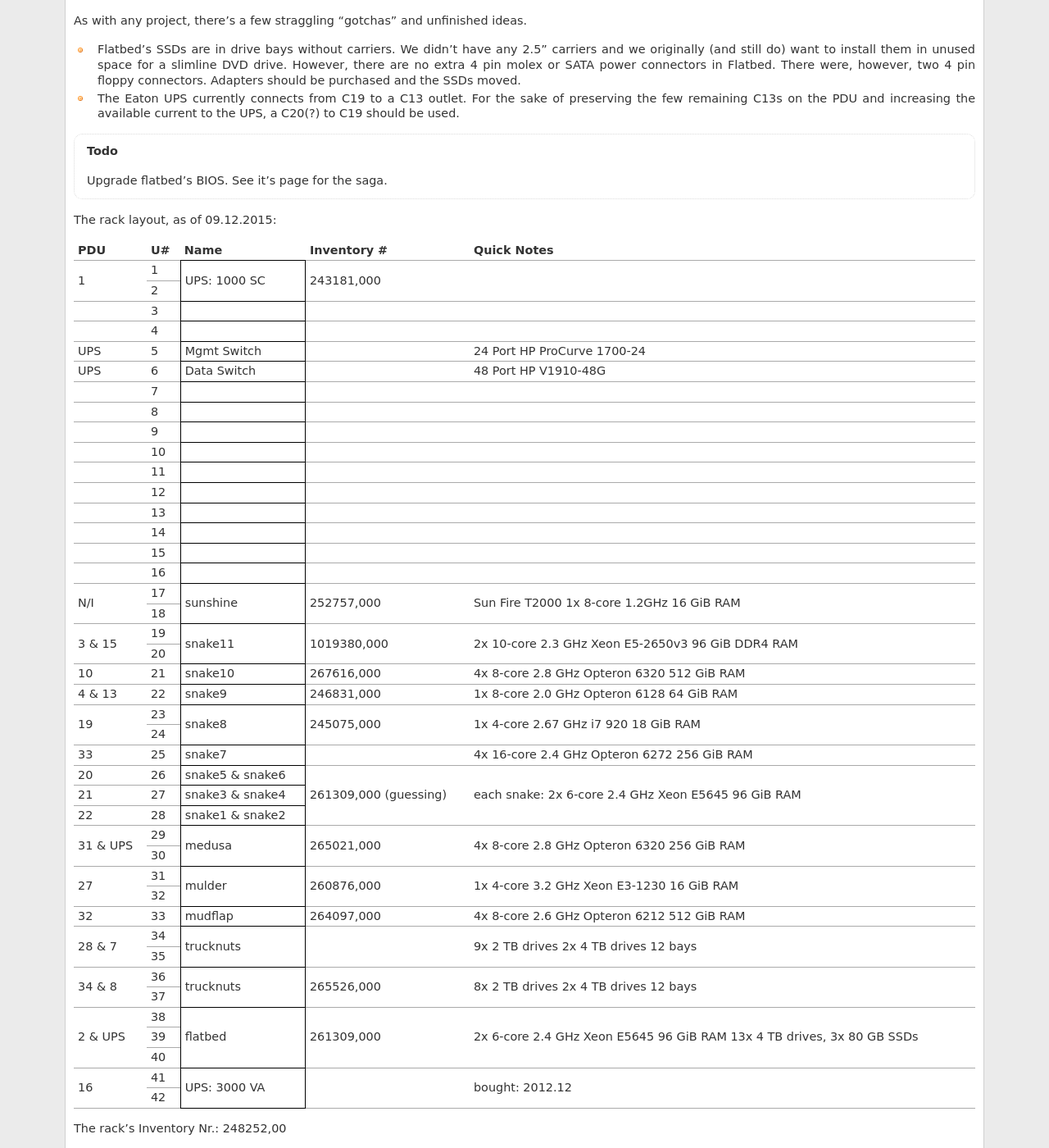
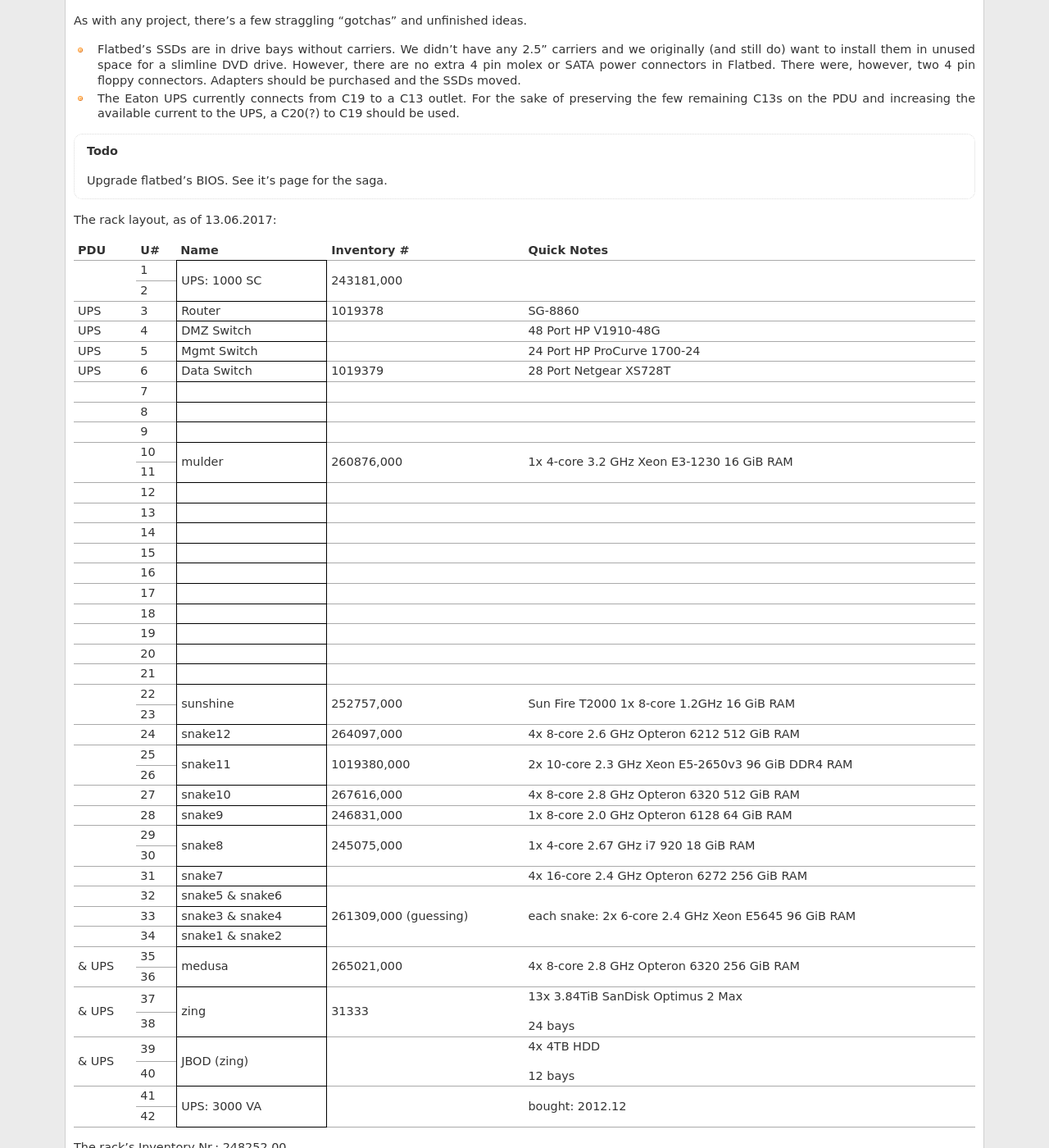
Before and after one commit to psychoinformatics-de/ipsy-docs, a Sphinx documentation site: the page built from source/internal/data_center/index.rst, in a window 1280 px wide and 1400 px high, scrolled down 484 px. Shown: the whole window at 82% size. Built offline with Sphinx 7.4.7, drawn with Linux system fonts in a browser that asks for light colours; formulas are drawn with MathJax 3; some of the changed text lies outside the part shown.

Commit message:
New rack layout

```diff
--- a/source/internal/data_center/index.rst
+++ b/source/internal/data_center/index.rst
@@ -38,7 +38,7 @@
 
    *
 
-The rack layout, as of 09.12.2015:
+The rack layout, as of 13.06.2017:
 
 .. cssclass:: dc-rack
 
@@ -46,16 +46,16 @@
 | PDU | U# | Name            | Inventory # | Quick Notes                       |
 +=====+====+=================+=============+===================================+
 |     | 1  |                 | 243181,000  |                                   |
-+ 1   +----+ UPS: 1000 SC    |             |                                   |
++     +----+ UPS: 1000 SC    |             |                                   |
 |     | 2  |                 |             |                                   |
 +-----+----+-----------------+-------------+-----------------------------------+
-|     | 3  |                 |             |                                   |
+| UPS | 3  | Router          | 1019378     | SG-8860                           |
 +-----+----+-----------------+-------------+-----------------------------------+
-|     | 4  |                 |             |                                   |
+| UPS | 4  | DMZ Switch      |             | 48 Port HP V1910-48G              |
 +-----+----+-----------------+-------------+-----------------------------------+
 | UPS | 5  | Mgmt Switch     |             | 24 Port HP ProCurve 1700-24       |
 +-----+----+-----------------+-------------+-----------------------------------+
-| UPS | 6  | Data Switch     |             | 48 Port HP V1910-48G              |
+| UPS | 6  | Data Switch     | 1019379     | 28 Port Netgear XS728T            |
 +-----+----+-----------------+-------------+-----------------------------------+
 |     | 7  |                 |             |                                   |
 +-----+----+-----------------+-------------+-----------------------------------+
@@ -77,60 +77,60 @@
 +-----+----+-----------------+-------------+-----------------------------------+
 |     | 16 |                 |             |                                   |
 +-----+----+-----------------+-------------+-----------------------------------+
-|     | 17 |                 |             | Sun Fire T2000                    |
-+ N/I +----+ sunshine        + 252757,000  + 1x 8-core 1.2GHz                  +
-|     | 18 |                 |             | 16 GiB RAM                        |
+|     | 17 |                 |             |                                   |
 +-----+----+-----------------+-------------+-----------------------------------+
-| 3   | 19 |                 |             | 2x 10-core 2.3 GHz Xeon E5-2650v3 |
-+ \&  +----+ snake11         + 1019380,000 + 96 GiB DDR4 RAM                   +
-| 15  | 20 |                 |             |                                   |
+|     | 18 |                 |             |                                   |
 +-----+----+-----------------+-------------+-----------------------------------+
-| 10  | 21 | snake10         | 267616,000  | 4x 8-core 2.8 GHz Opteron 6320    |
+|     | 19 |                 |             |                                   |
++-----+----+-----------------+-------------+-----------------------------------+
+|     | 20 |                 |             |                                   |
++-----+----+-----------------+-------------+-----------------------------------+
+|     | 21 |                 |             |                                   |
++-----+----+-----------------+-------------+-----------------------------------+
+|     | 22 |                 |             | Sun Fire T2000                    |
++     +----+ sunshine        + 252757,000  + 1x 8-core 1.2GHz                  +
+|     | 23 |                 |             | 16 GiB RAM                        |
++-----+----+-----------------+-------------+-----------------------------------+
+|     | 24 | snake12         | 264097,000  | 4x 8-core 2.6 GHz Opteron 6212    |
 |     |    |                 |             | 512 GiB RAM                       |
 +-----+----+-----------------+-------------+-----------------------------------+
-| 4 \&| 22 | snake9          | 246831,000  | 1x 8-core 2.0 GHz Opteron 6128    |
-| 13  |    |                 |             | 64 GiB RAM                        |
+|     | 25 |                 |             | 2x 10-core 2.3 GHz Xeon E5-2650v3 |
++     +----+ snake11         + 1019380,000 + 96 GiB DDR4 RAM                   +
+|     | 26 |                 |             |                                   |
 +-----+----+-----------------+-------------+-----------------------------------+
-|     | 23 |                 | 245075,000  | 1x 4-core 2.67 GHz i7 920         |
-+ 19  +----+ snake8          |             | 18 GiB RAM                        |
-|     | 24 |                 |             |                                   |
+|     | 27 | snake10         | 267616,000  | 4x 8-core 2.8 GHz Opteron 6320    |
+|     |    |                 |             | 512 GiB RAM                       |
 +-----+----+-----------------+-------------+-----------------------------------+
-| 33  | 25 | snake7          |             | 4x 16-core 2.4 GHz Opteron 6272   |
+|     | 28 | snake9          | 246831,000  | 1x 8-core 2.0 GHz Opteron 6128    |
+|     |    |                 |             | 64 GiB RAM                        |
++-----+----+-----------------+-------------+-----------------------------------+
+|     | 29 |                 | 245075,000  | 1x 4-core 2.67 GHz i7 920         |
++     +----+ snake8          |             | 18 GiB RAM                        |
+|     | 30 |                 |             |                                   |
++-----+----+-----------------+-------------+-----------------------------------+
+|     | 31 | snake7          |             | 4x 16-core 2.4 GHz Opteron 6272   |
 |     |    |                 |             | 256 GiB RAM                       |
 +-----+----+-----------------+-------------+-----------------------------------+
-| 20  | 26 | snake5 & snake6 | 261309,000  | each snake:                       |
+|     | 32 | snake5 & snake6 | 261309,000  | each snake:                       |
 +-----+----+-----------------+ (guessing)  | 2x 6-core 2.4 GHz Xeon E5645      |
-| 21  | 27 | snake3 & snake4 |             | 96 GiB RAM                        |
+|     | 33 | snake3 & snake4 |             | 96 GiB RAM                        |
 +-----+----+-----------------+             |                                   |
-| 22  | 28 | snake1 & snake2 |             |                                   |
+|     | 34 | snake1 & snake2 |             |                                   |
 +-----+----+-----------------+-------------+-----------------------------------+
-| 31  | 29 |                 | 265021,000  | 4x 8-core 2.8 GHz Opteron 6320    |
-+ \&  +----+ medusa          |             | 256 GiB RAM                       |
-| UPS | 30 |                 |             |                                   |
+|     | 35 | medusa          | 265021,000  | 4x 8-core 2.8 GHz Opteron 6320    |
++ \&  +----+                 +             + 256 GiB RAM                       +
+| UPS | 36 |                 |             |                                   |
 +-----+----+-----------------+-------------+-----------------------------------+
-|     | 31 |                 | 260876,000  | 1x 4-core 3.2 GHz Xeon E3-1230    |
-+ 27  +----+ mulder          |             | 16 GiB RAM                        |
-|     | 32 |                 |             |                                   |
+|     | 37 | zing            | 31333       | 13x 3.84TiB SanDisk Optimus 2 Max |
++ \&  +----+                 |             |                                   |
+| UPS | 38 |                 |             | 24 bays                           |
 +-----+----+-----------------+-------------+-----------------------------------+
-| 32  | 33 | mudflap         | 264097,000  | 4x 8-core 2.6 GHz Opteron 6212    |
-|     |    |                 |             | 512 GiB RAM                       |
-+-----+----+-----------------+-------------+-----------------------------------+
-| 28  | 34 |                 |             | 9x 2 TB drives                    |
-+ \&  +----+ trucknuts       |             | 2x 4 TB drives                    |
-| 7   | 35 |                 |             | 12 bays                           |
-+-----+----+-----------------+-------------+-----------------------------------+
-| 34  | 36 |                 | 265526,000  | 8x 2 TB drives                    |
-+ \&  +----+ trucknuts       |             | 2x 4 TB drives                    |
-| 8   | 37 |                 |             | 12 bays                           |
-+-----+----+-----------------+-------------+-----------------------------------+
-|     | 38 |                 |             |                                   |
-+ 2   +----+                 | 261309,000  | 2x 6-core 2.4 GHz Xeon E5645      |
-| \&  | 39 | flatbed         |             | 96 GiB RAM                        |
-+ UPS +----+                 |             | 13x 4 TB drives, 3x 80 GB SSDs    |
-|     | 40 |                 |             |                                   |
+|     | 39 | JBOD (zing)     |             | 4x 4TB HDD                        |
++ \&  +----+                 |             |                                   |
+| UPS | 40 |                 |             | 12 bays                           |
 +-----+----+-----------------+-------------+-----------------------------------+
 |     | 41 |                 |             |                                   |
-+ 16  +----+ UPS: 3000 VA    |             | bought: 2012.12                   |
++     +----+ UPS: 3000 VA    |             | bought: 2012.12                   |
 |     | 42 |                 |             |                                   |
 +-----+----+-----------------+-------------+-----------------------------------+
 
@@ -140,3 +140,16 @@
 
 * N/I: *not installed* (physically **not** in the rack)
 * N/C: *not connected* (physically in the rack)
+
+
++-----+----+-----------------+-------------+-----------------------------------+
+|     | 38 |                 |             |                                   |
++     +----+                 | 261309,000  | 2x 6-core 2.4 GHz Xeon E5645      |
+| \&  | 39 | thunk           |             | 96 GiB RAM                        |
++ UPS +----+                 |             |                                   |
+|     | 40 |                 |             |                                   |
++-----+----+-----------------+-------------+-----------------------------------+
+|     | 36 |                 | 265526,000  |                                   |
++     +----+ JBOD (thunk)    |             |                                   |
+|     | 37 |                 |             | 12 bays                           |
++-----+----+-----------------+-------------+-----------------------------------+
```
Also changed, not shown: other parts of source/internal/data_center/index.rst (+3 -3 lines), source/internal/data_center/power.rst (+4 -3 lines).
